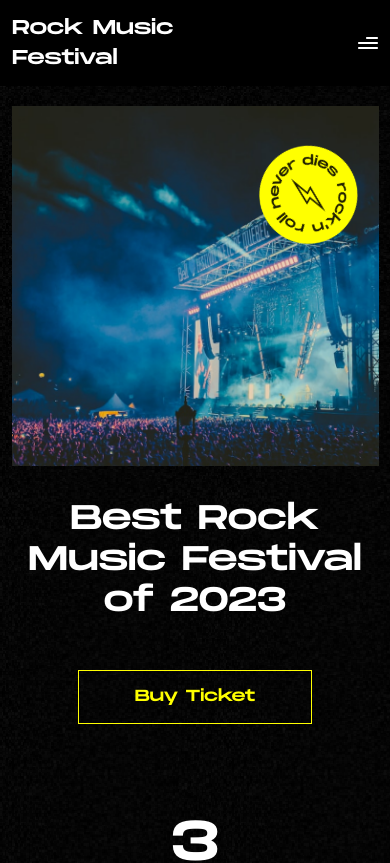
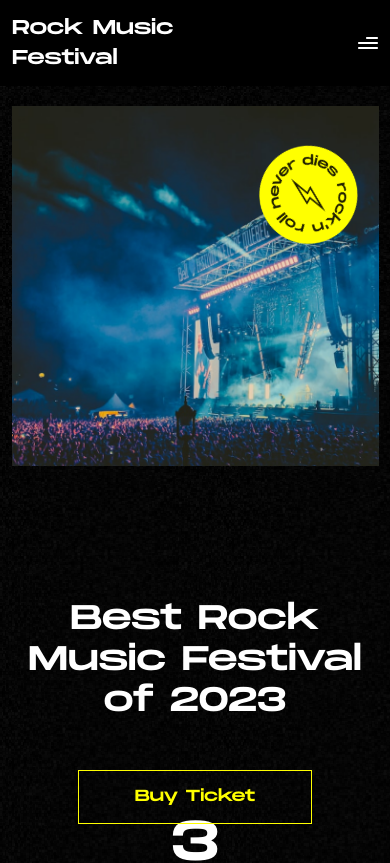
Before and after one commit to ArzuGoyushova/RockFestival, a React (Vite) app: page / in a window 390 px wide. Shown: the top 863 px of the page. Built offline with nearby package versions, Linux system fonts and the light colour scheme.

Commit message:
refactor: Rock Festival Landing Page is updated.

```diff
--- a/src/style.css
+++ b/src/style.css
@@ -503,7 +503,7 @@ footer .footer-content .logo {
 
   .ad-box .left-side {
     position: absolute;
-    bottom: 120px;
+    bottom: 20px;
     left: 0;
     text-align: center;
   }
```
Also changed, not shown: 1 other file (tests, documents, lock files or other folders).
